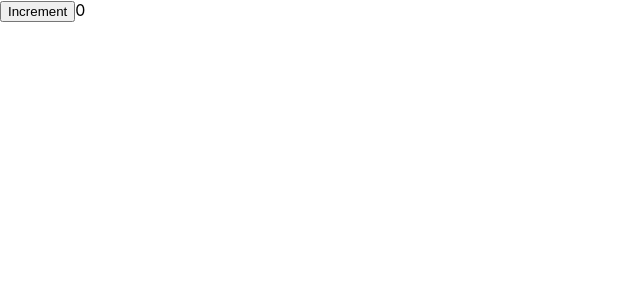
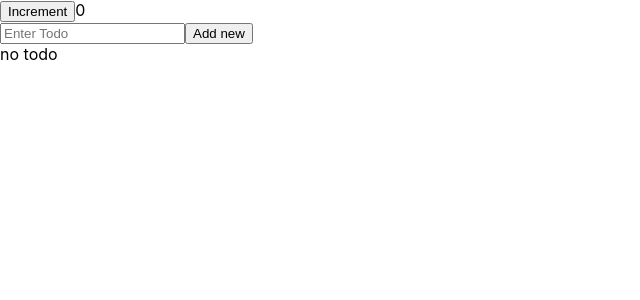
Before and after one commit to dilancse/react-app, a React (Create React App) app: page / in a window 1280 px wide. Shown: the top 300 px of the page, without its empty margins (0-640 px from the left). Built offline with nearby package versions, Linux system fonts and the light colour scheme.

Commit message:
included todo component

```diff
--- a/src/App.js
+++ b/src/App.js
@@ -1,6 +1,7 @@
 import React, { Component } from 'react';
 import logo from './logo.svg';
 import './App.css';
+import ToDo from './todo-componet/todocomponet';
 
 // function App() {
 //   return (
@@ -41,6 +42,7 @@ class App extends Component{
       <div>
         <button onClick={this.increament}> Increment</button>
         {this.state.count}
+        <ToDo></ToDo>
       </div>
     );
   }
--- /dev/null
+++ b/src/todo-componet/todocomponet.js
@@ -0,0 +1,47 @@
+import React, { Component } from 'react';
+
+class ToDo extends Component{
+    constructor(){
+        super();
+
+        this.state = {
+            todos: [],
+            currentTodo: ''
+        }
+    }
+
+    onInputChange = e => {
+        //this.setState({currentTodo: e.target.value});
+        this.setState(
+            {
+                currentTodo: e.target.value
+            }
+        );
+    }
+
+    onclick = () => {
+        let todosCopy = this.state.todos.slice();
+        todosCopy.push(this.state.currentTodo);
+
+        this.setState({
+            todos: todosCopy,
+            currentTodo: ''
+        });
+    }
+
+    render(){
+        return(
+            <div>
+                <input placeholder="Enter Todo" value={this.state.currentTodo}
+                onChange={this.onInputChange}/>
+                <button onClick={this.onclick}>Add new</button>
+                <br/>
+                { this.state.todos.length === 0 ? 'no todo' : 'still have some todos'}
+                <br/>
+                {this.state.currentTodo}
+            </div>
+        );
+    }
+}
+
+export default ToDo;
```
